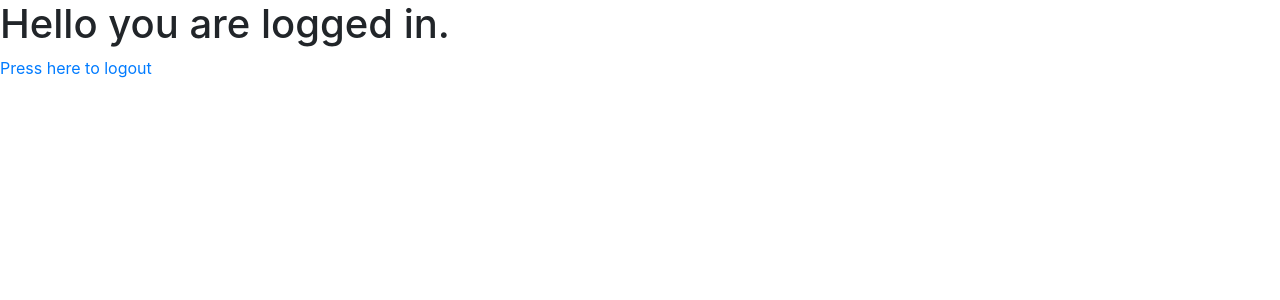
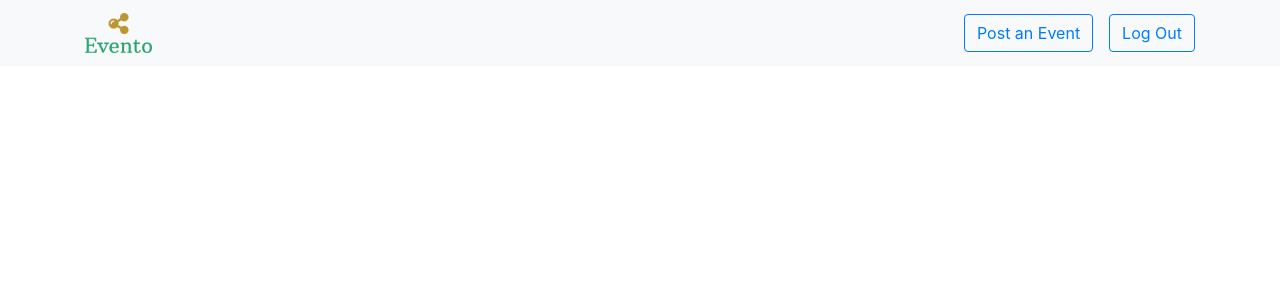
Before and after one commit to BibekRai44/Evento, a Flask app: template templates/dashboard.html in a window 1280 px wide. Shown: the top 300 px of the page. Run offline with Flask 3, Linux system fonts and the light colour scheme; the template is opened without the code that fills it, so the values that code supplies are empty.

Commit message:
added logout and post an event button

```diff
--- a/templates/dashboard.html
+++ b/templates/dashboard.html
@@ -11,11 +11,36 @@
     <!-- Bootstrap CSS -->
     <link rel="stylesheet" href="https://cdn.jsdelivr.net/npm/bootstrap@4.3.1/dist/css/bootstrap.min.css" integrity="sha384-ggOyR0iXCbMQv3Xipma34MD+dH/1fQ784/j6cY/iJTQUOhcWr7x9JvoRxT2MZw1T" crossorigin="anonymous">
     <title>Dashboard</title>
+    <style>
+        .btn-outline-primary:hover {
+            color: #007bff;
+            background-color: transparent;
+            border-color: #007bff;
+        }
+    </style>
 </head>
 
 <body>
-    <h1>Hello you are logged in.</h1>
-    <a href="{{url_for('logout')}}">Press here to logout</a>
+    <nav class="navbar navbar-expand-lg navbar-light bg-light">
+        <div class="container">
+            <a class="navbar-brand" href="/">
+                <img src="/static/logo/png/logo-no-background.png" height="40px" width="auto">
+            </a>
+            <button class="navbar-toggler" type="button" data-toggle="collapse" data-target="#navbarNav" aria-controls="navbarNav" aria-expanded="false" aria-label="Toggle navigation">
+                <span class="navbar-toggler-icon"></span>
+            </button>
+            <div class="collapse navbar-collapse justify-content-end" id="navbarNav">
+                <ul class="navbar-nav">
+                    <li class="nav-item mr-3">
+                        <button class="btn btn-outline-primary"><a href="#">Post an Event</a></button>
+                    </li>
+                    <li class="nav-item">
+                        <button class="btn btn-outline-primary"><a href="{{url_for('logout')}}">Log Out</a></button>
+                    </li>
+                </ul>
+            </div>
+        </div>
+    </nav>
 </body>
 
 </html>
```
